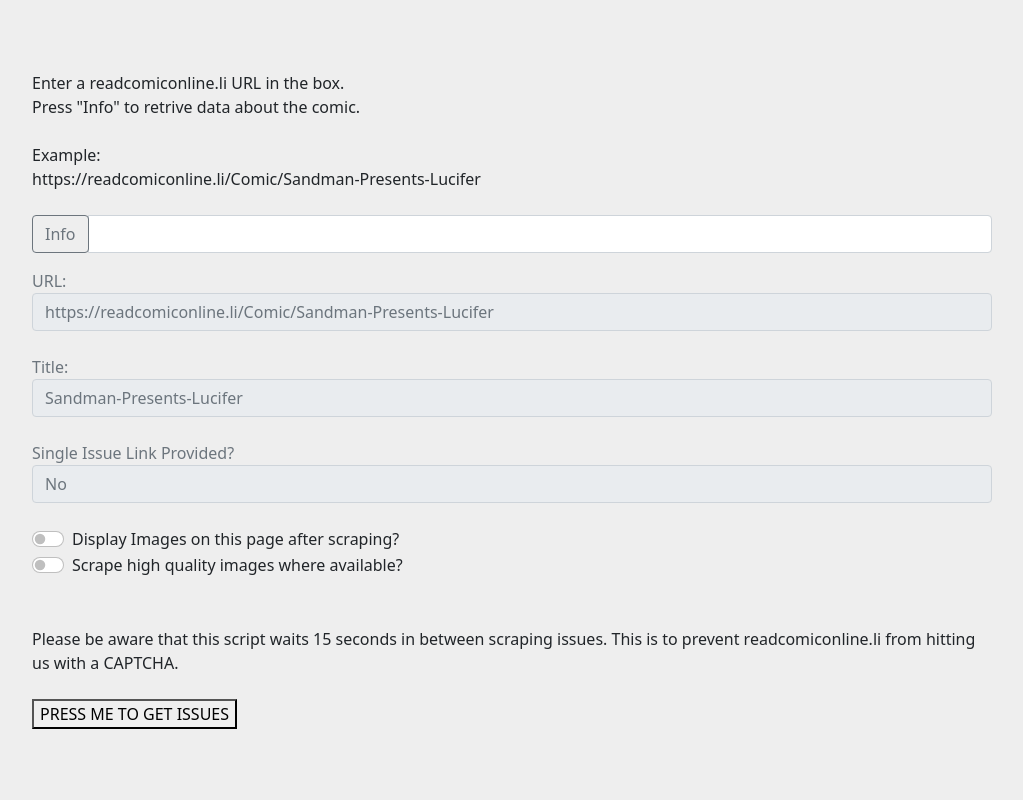
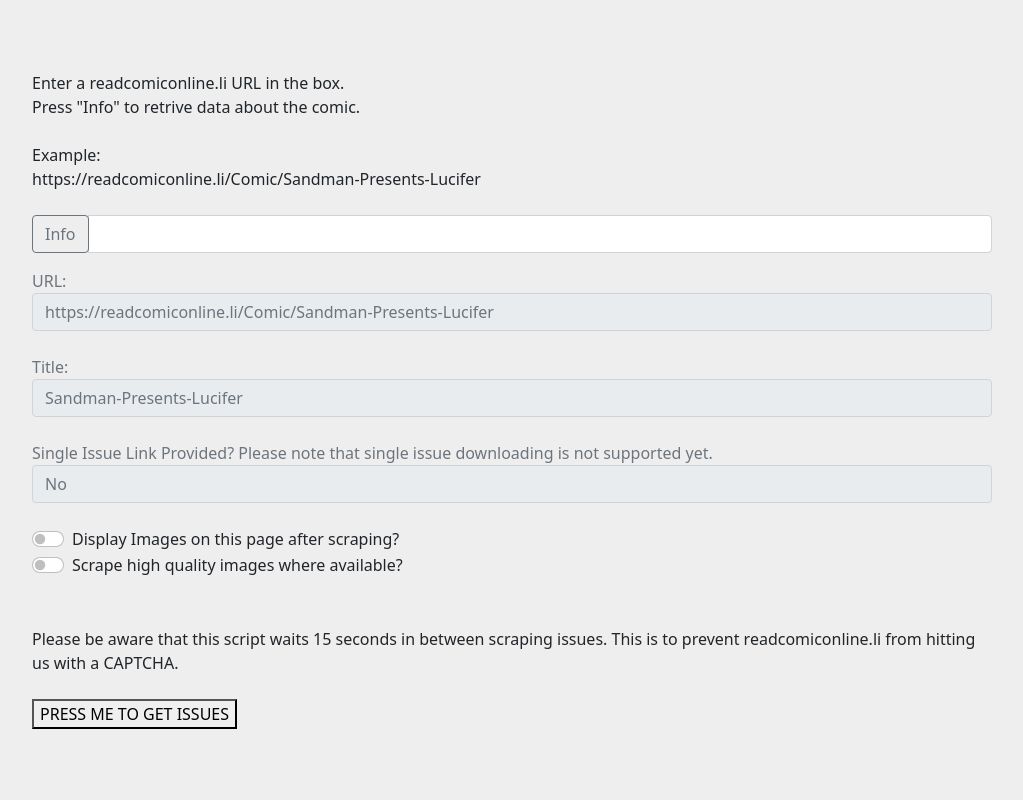
Before and after one commit to team-hunting/ProjectDoppelganger, a Flask app: page / in a window 1280 px wide. Shown: the whole page, without its empty margins (128-1151 px from the left). Run offline with Flask 2, Linux system fonts and the light colour scheme.

Commit message:
Adding warning for single issue downloads unsupported

```diff
--- a/app/templates/comic.html
+++ b/app/templates/comic.html
@@ -52,7 +52,7 @@
 
         <div class="form-outline">
             <label for="singleissuedisplay">
-                <span class="text-muted">Single Issue Link Provided?</span>
+                <span class="text-muted">Single Issue Link Provided? Please note that single issue downloading is not supported yet.</span>
               </label>
 
             <input
@@ -125,7 +125,7 @@ infobutton.addEventListener('click', (e) => {
     }).then(function(result) {
         urldisplay.value = body['url']
         titledisplay.value = result['title']
-        singleissuedisplay.value = result['singleissue'] ? "Yes" : "No"
+        singleissuedisplay.value = result['singleissue'] ? "Yes - This will fail if you try to download. Please provide parent link." : "No"
     }).catch(function(err) {
         console.log(err);
     });
```
